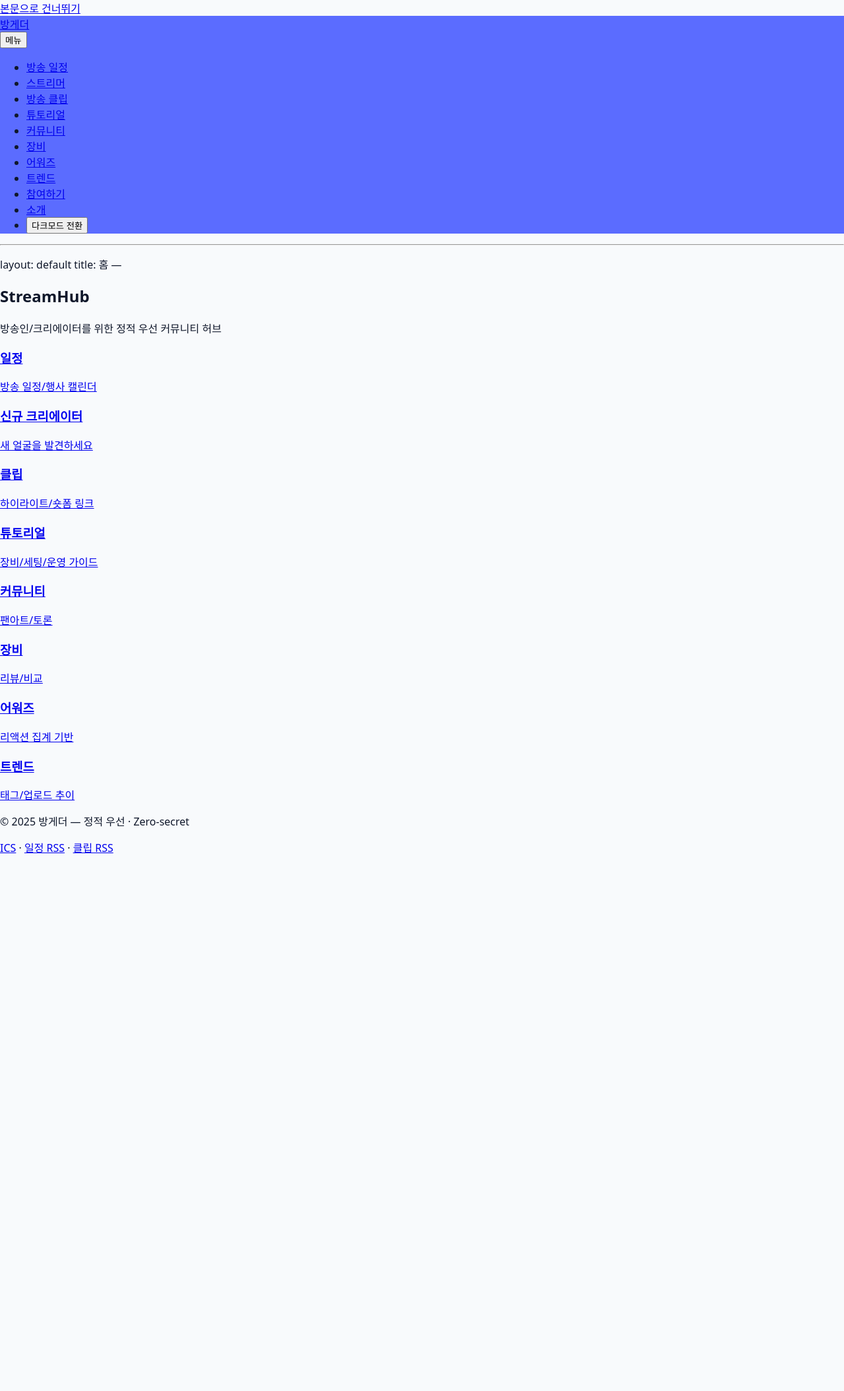
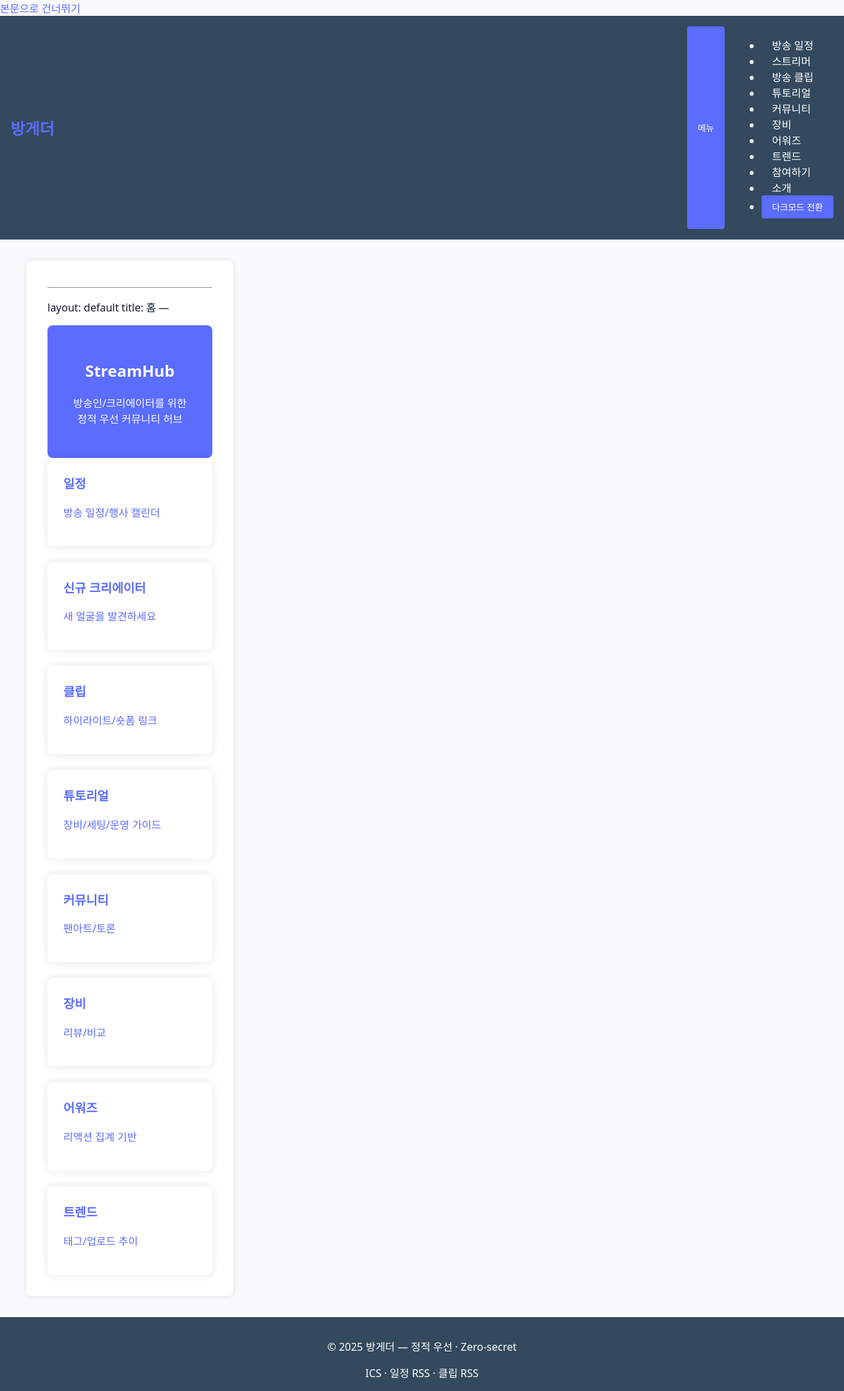
Before and after one commit to junggyeol4444/junggyeol4444.github.io, a Jekyll site: the page built from index.md, in a window 1280 px wide. Shown: the whole page at 66% size. Built offline with Jekyll 4.4.1, drawn with Linux system fonts in a browser that asks for light colours; our own code applies the rules of GitHub Pages for plain Markdown files; before the commit the page ends 1296 px from its top, so only the background shows below that.

Commit message:
Add files via upload

```diff
--- a/assets/css/main.css
+++ b/assets/css/main.css
@@ -6,24 +6,147 @@
   --brand: #5b6cff;
   --card: #ffffff;
   --ring: #e2e8f0;
+  --nav-bg: #34495e;
+  --nav-link: #fff;
+  --nav-link-hover: #4a90e2;
 }
 body.dark-mode {
-  --bg: #1a202c;
-  --text: #f7fafc;
+  --bg: #2d3748;
+  --text: #edf2f7;
   --muted: #a0aec0;
   --brand: #9dd6ff;
   --card: #2d3748;
   --ring: #4a5568;
+  --nav-bg: #1a202c;
+  --nav-link: #d1d5db;
+  --nav-link-hover: #4a90e2;
 }
 body {
   background: var(--bg);
   color: var(--text);
   font-family: system-ui, -apple-system, Segoe UI, Roboto, sans-serif;
   margin: 0;
+  padding: 0;
 }
+a {
+  color: var(--brand);
+  text-decoration: none;
+}
+a:hover {
+  color: var(--nav-link-hover);
+  text-decoration: underline;
+}
+
+header {
+  background: var(--nav-bg);
+  padding: 1rem;
+  color: var(--nav-link);
+  display: flex;
+  justify-content: space-between;
+  align-items: center;
+}
+header .logo {
+  font-size: 1.5rem;
+  font-weight: bold;
+}
+header .site-nav {
+  list-style: none;
+  margin: 0;
+  padding: 0;
+  display: flex;
+  gap: 1rem;
+}
+header .site-nav li a {
+  padding: 0.5rem 1rem;
+  border-radius: 0.25rem;
+  color: var(--nav-link);
+}
+header .site-nav li a:hover {
+  background-color: var(--nav-link-hover);
+}
+
+.container {
+  display: grid;
+  grid-template-columns: 1fr 3fr;
+  gap: 2rem;
+  max-width: 1200px;
+  margin: 2rem auto;
+  padding: 0 1rem;
+}
+.container .content {
+  background: var(--card);
+  padding: 2rem;
+  border-radius: 0.5rem;
+  box-shadow: 0 0 10px rgba(0, 0, 0, 0.1);
+}
+.container .sidebar {
+  position: sticky;
+  top: 1rem;
+}
+
+.hero {
+  background: var(--brand);
+  color: var(--bg);
+  padding: 2rem;
+  border-radius: 0.5rem;
+  text-align: center;
+}
+
+.grid-cards {
+  display: grid;
+  grid-template-columns: repeat(auto-fill, minmax(250px, 1fr));
+  gap: 1.5rem;
+}
+.card {
+  background: var(--card);
+  padding: 1.5rem;
+  border-radius: 0.5rem;
+  box-shadow: 0 0 15px rgba(0, 0, 0, 0.1);
+}
+.card h3 {
+  margin-top: 0;
+}
+
 button {
   cursor: pointer;
+  background-color: var(--brand);
+  color: white;
+  border: none;
+  padding: 0.5rem 1rem;
+  border-radius: 0.25rem;
 }
-header {
-  background: var(--brand);
+button:hover {
+  background-color: #4a90e2;
 }
+
+footer {
+  background-color: var(--nav-bg);
+  color: var(--nav-link);
+  padding: 1rem;
+  text-align: center;
+  margin-top: 2rem;
+}
+
+footer a {
+  color: var(--nav-link);
+}
+footer a:hover {
+  color: var(--nav-link-hover);
+}
+
+@media (max-width: 1024px) {
+  .container {
+    grid-template-columns: 1fr;
+  }
+  header .site-nav {
+    display: none;
+  }
+  header .nav-toggle {
+    display: inline-block;
+  }
+  .site-nav.open {
+    display: flex;
+    flex-direction: column;
+    align-items: flex-start;
+  }
+}
```
